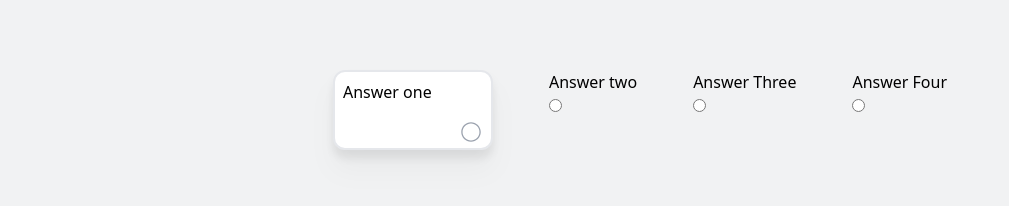
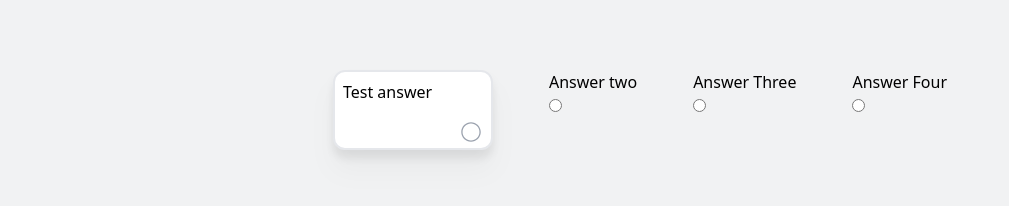
Before and after one commit to akiraah/survey-app, a React (Create React App) app: page /question-one in a window 1280 px wide. Shown: the part 343-549 px from the top of the page, without its empty margins (0-1009 px from the left). Built offline with nearby package versions, Linux system fonts and the light colour scheme.

Commit message:
multiple choice answer refactored into a component

```diff
--- /dev/null
+++ b/src/components/MultipleChoiceAnswer.js
@@ -0,0 +1,29 @@
+import React, { useState } from 'react'
+import { IoIosRadioButtonOn, IoIosRadioButtonOff } from 'react-icons/io'
+
+const MultipleChoiceAnswer = ({ answer }) => {
+  const [isButtonActive, setIsButtonActive] = useState(false)
+  const changeBorderColour = isButtonActive
+    ? 'border-orange-400'
+    : 'hover:border-blue-400'
+  return (
+    <div
+      className={`container flex flex-col w-40 h-20 p-2 rounded-xl bg-white drop-shadow-xl cursor-pointer border-2 ${changeBorderColour}`}
+    >
+      <p>{answer}</p>
+      <button
+        type="button"
+        className="self-end px-4 py-3 text-gray-400 form-check-input w-4 focus:outline-none transition duration-200 my-1 bg-no-repeat bg-center bg-contain float-left mr-2 cursor-pointer"
+        onClick={() => setIsButtonActive((isClicked) => !isClicked)}
+      >
+        {!isButtonActive ? (
+          <IoIosRadioButtonOff size="1.5rem" />
+        ) : (
+          <IoIosRadioButtonOn className="text-orange-400" size="1.5rem" />
+        )}
+      </button>
+    </div>
+  )
+}
+
+export default MultipleChoiceAnswer
--- a/src/pages/FirstPage.js
+++ b/src/pages/FirstPage.js
@@ -1,19 +1,10 @@
-import React, { useState } from 'react'
+import React from 'react'
 import { useNavigate } from 'react-router-dom'
-import {
-  MdOutlineRadioButtonUnchecked,
-  MdOutlineRadioButtonChecked,
-  IoIosRadioButtonOn,
-  IoIosRadioButtonOff,
-} from 'react-icons/io'
+import MultipleChoiceAnswer from '../components/MultipleChoiceAnswer'
+
 
 const FirstPage = () => {
   const navigate = useNavigate()
-  const [isClicked, setClick] = useState(false)
-  console.log(isClicked)
-  const containerHighlightWhenActive = isClicked
-    ? 'border-orange-400'
-    : 'hover:border-blue-400'
   return (
     <section className="flex flex-col bg-[#f1f2f3] h-screen w-screen justify-evenly">
       <div className="flex flex-col self-center gap-y-28">
@@ -21,23 +12,7 @@ const FirstPage = () => {
           <h1 className="leading-8 font-sans">A random question...</h1>
         </div>
         <div className="container flex flex-row sm:flex-wrap justify-evenly gap-14">
-          <div
-            className={`container flex flex-col w-40 h-20 p-2 rounded-xl bg-white drop-shadow-xl cursor-pointer border-2 ${containerHighlightWhenActive}`}
-          >
-            <p>Answer one</p>
-
-            <button
-              type="button"
-              className="self-end px-4 py-3 text-gray-400 form-check-input w-4 focus:outline-none transition duration-200 my-1 bg-no-repeat bg-center bg-contain float-left mr-2 cursor-pointer"
-              onClick={() => setClick((isClicked) => !isClicked)}
-            >
-              {!isClicked ? (
-                <IoIosRadioButtonOff size="1.5rem" />
-              ) : (
-                <IoIosRadioButtonOn className="text-orange-400" size="1.5rem" />
-              )}
-            </button>
-          </div>
+          <MultipleChoiceAnswer answer={'Test answer'}></MultipleChoiceAnswer>
           <div className="card">
             <p>Answer two</p>
             <input type="radio" value="option1" checked={false} />
```
